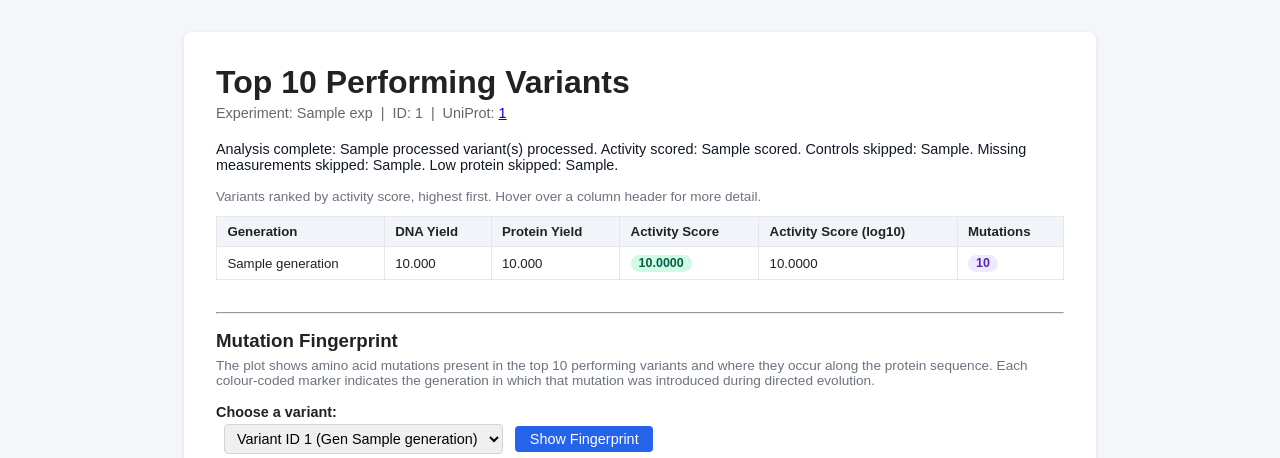
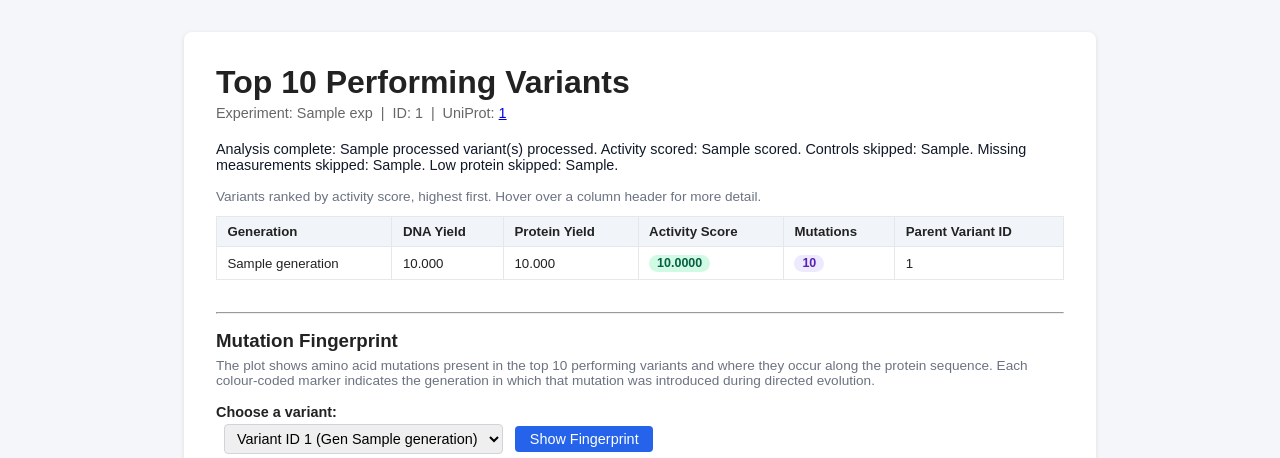
Before and after one commit to BIO727P-Sierra/Software_Development_Project, a Flask app: template app/templates/analysis/top_performers.html in a window 1280 px wide. Shown: the part 45-503 px from the top of the page. Run offline with Flask 3, Linux system fonts and the light colour scheme; the template is opened without the code that fills it: most values are stand-ins (such as "Sample title", 1, 10 or a date in 2020); some libraries are stand-ins or nearby versions; grey boxes are pictures that could not be loaded.

Commit message:
Remove log10 activity score column and add Parent Variant ID to top performers table

```diff
--- a/app/analysis.py
+++ b/app/analysis.py
@@ -5,7 +5,6 @@ from .sequence_processor import run_step1_for_variant_row, SelectionPolicy
 from .mutation_calc import run_mutation_analysis
 from .mutation_repository import save_variant_mutations
 from .activity_score import calculate_scores_for_experiment
-import math
 from .top_performer_table import fetch_top_performers
 from collections import defaultdict
 from .generation_plot import plot_boxplot
@@ -90,9 +89,6 @@ def top_performers(experiment_id: int):
             abort(404)
 
     rows = fetch_top_performers(db, experiment_id, limit=10)
-    for r in rows:
-        score = r.get("activity_score")
-        r["activity_score_log"] = math.log10(score + 1) if score is not None else None
     summary = session.get("analysis_summary")
     return render_template("analysis/top_performers.html", exp=exp, rows=rows, summary=summary)
 
--- a/app/templates/analysis/top_performers.html
+++ b/app/templates/analysis/top_performers.html
@@ -75,8 +75,8 @@
         <th title="Average DNA yield across measurements for this variant.">DNA Yield</th>
         <th title="Average protein yield across measurements for this variant.">Protein Yield</th>
         <th title="Unified activity score (DNA yield normalised by protein yield, baseline-corrected).">Activity Score</th>
-        <th title="Log10 of (Activity Score + 1) for easier readability.">Activity Score (log10)</th>
         <th title="Total number of mutations compared to the wild-type sequence.">Mutations</th>
+        <th title="Variant ID of the parent from which this variant was derived.">Parent Variant ID</th>
       </tr>
     </thead>
     <tbody>
@@ -94,13 +94,12 @@
           {% endif %}
         </td>
 
-        <td>{{ "%.4f"|format(row.activity_score_log) if row.activity_score_log is not none else '—' }}</td>
-
         <td>
           {% if row.mutation_total is not none %}
             <span class="mut-badge {% if row.mutation_total == 0 %}zero{% endif %}">{{ row.mutation_total }}</span>
           {% else %}—{% endif %}
         </td>
+        <td>{{ row.parent_variant_id if row.parent_variant_id is not none else '—' }}</td>
       </tr>
       {% endfor %}
     </tbody>
```
